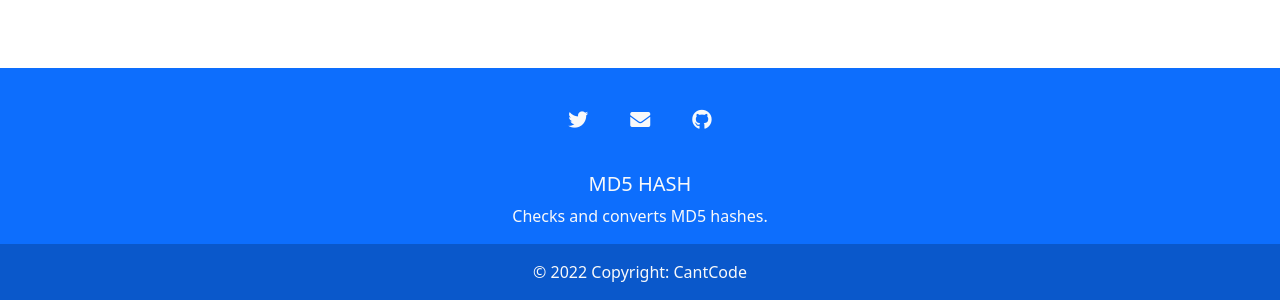
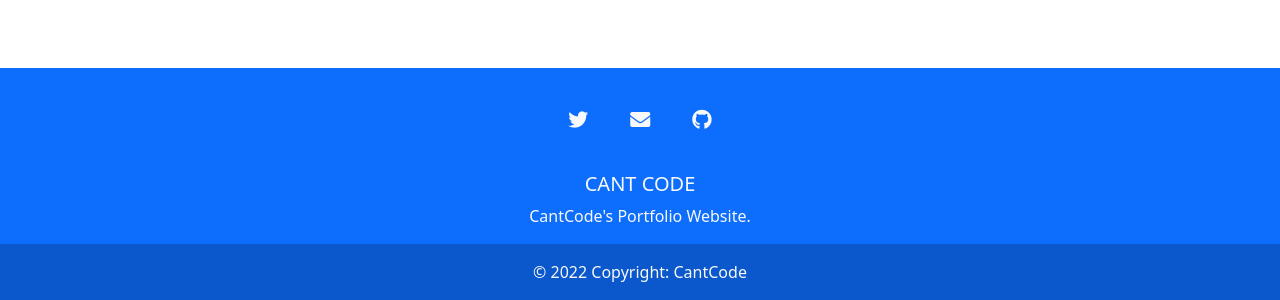
Before and after one commit to CantCode023/CantCode023FrontEnd, a React (Create React App) app: page / in a window 1280 px wide. Shown: the part 2448-2748 px from the top of the page. Built offline with nearby package versions, Linux system fonts and the light colour scheme.

Commit message:
changed footer text, forgot to replace md5 lmao

```diff
--- a/src/components/Footer.js
+++ b/src/components/Footer.js
@@ -52,10 +52,10 @@ export default function Footer({ darkmode }) {
         </section>
         <MDBRow>
           <MDBCol lg='12' md='12' className='mb-8 mb-md-0'>
-            <h5 className={`text-uppercase ${darkmode ? 'text-light':'text-light'} `}>MD5 Hash</h5>
+            <h5 className={`text-uppercase ${darkmode ? 'text-light':'text-light'} `}>Cant Code</h5>
 
             <p className={darkmode ? 'text-light':'text-light'}>
-              Checks and converts MD5 hashes.
+              CantCode's Portfolio Website.
             </p>
           </MDBCol>
         </MDBRow>
```
